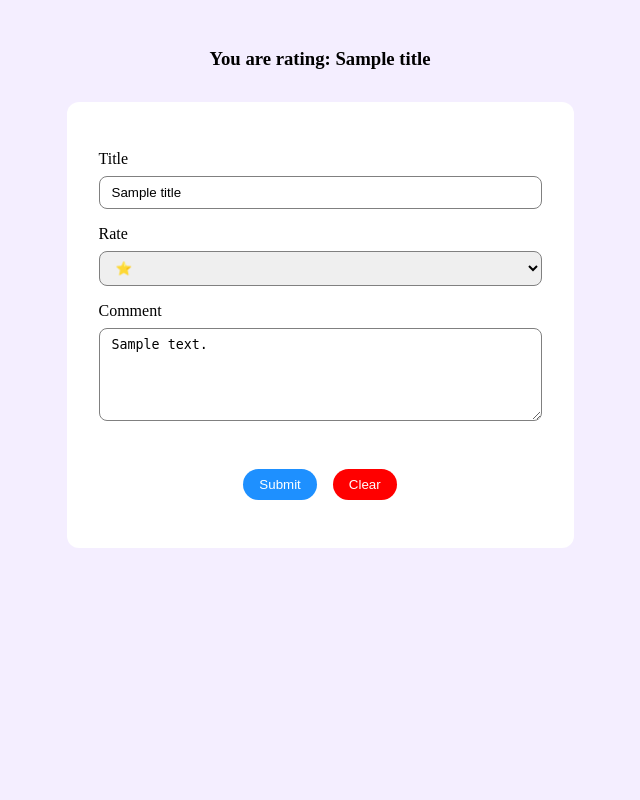
After one commit to Gesifeta/movie, a Python web app: template templates/rating_form.html in a window 1280 px wide. The commit adds this page. Shown: the whole page, without its empty margins (320-960 px from the left). Run offline with Jinja, Linux system fonts and the light colour scheme; the template is opened without the code that fills it: most values are stand-ins (such as "Sample title", 1, 10 or a date in 2020).

Commit message:
added endpoint for movie update endpoint

```diff
--- a/api.py
+++ /dev/null
@@ -1 +0,0 @@
-'
--- a/static/css/styles.css
+++ b/static/css/styles.css
@@ -7,9 +7,6 @@ main{
     min-height: 100vh;
     background-color: #F4EEFF;
     padding:  1rem;
-    display: flex;
-    flex-direction: column;
-
 }
 p{
     line-height: 1.5;
@@ -24,17 +21,18 @@ p{
      text-decoration: none;
      color: #ffffff;
  }
- select{
-     padding: .5rem 1rem;
-     border-radius: 12px;
+ select,input,textarea{
+     padding: .5rem .75rem;
+     border-radius: 8px;
+     border: .5px solid gray;
  }
- input:focus,select:focus{
+ input:focus,select:focus,textarea:focus{
      border: solid 1px lightseagreen;
  }
  .form-control{
      display: flex;
      flex-direction: column;
-     gap: .25rem;
+     gap: .5rem;
  }
  .btn-group{
      margin-top: 2rem;
@@ -95,6 +93,24 @@ h1,h2{
     font-family: "Arial Black",sans-serif;
 
 }
+.container-rating{
+    display: flex;
+    flex-direction: column;
+    align-items: center;
+    justify-content: center;
+    justify-self: center;
+    gap: 2rem;
+    margin-top: 2rem;
+    max-width: 400px;
+}
+.container-rating form{
+    background-color: #ffffff;
+    border-radius: 12px;
+    padding: 3rem 2rem;
+    display: flex;
+    flex-direction: column;
+    gap: 1rem;
+}
 .rating{
 
     color: goldenrod;
@@ -118,12 +134,13 @@ h1,h2{
     gap: 1rem;
     justify-content: center;
 }
+.form-control{
+    display: flex;
+}
 .movie img{
     width: 100%;
      border-radius: 8px;
 }
-
-
 .movie p{
     position: absolute;
     top:10%;
--- a/static/js/script.js
+++ b/static/js/script.js
@@ -9,7 +9,6 @@ movies.forEach((movie)=>{
             })
             e.target.parentNode.style.display = "none"
             e.target.parentNode.nextElementSibling.style.display = "flex"
-
   return ()=> clearTimeout(show)
 
         },1000)
--- a/templates/add_movie_form.html
+++ b/templates/add_movie_form.html
@@ -14,7 +14,7 @@
   {% if show_movie_lists %}
        <div class="movie-lists">
            {% for movie in my_movies %}
-           <a href={{url_for('show_movie_details',title=movie.title)}}>{{movie.title}}, {{ movie.year}}</a>
+           <a href={{url_for('rating_form',title=movie['title'])}}>{{movie.title}}, {{ movie.year}}</a>
         {% endfor %}
        </div>
 {% else %}
--- a/templates/index.html
+++ b/templates/index.html
@@ -26,6 +26,7 @@
      <div class="details">
          <h2>{{ movie.title }} <span style="font-weight: inherit;color: gray">({{movie.year.split("-")[0]}})</span></h2>
      <h3 class="rating">{{ movie['average_rating'] }} ⭐</h3>
+         <h3 class="rating">{{ movie['comment'] }}</h3>
      <p>{{ movie.summary }}</p>
      </div>
      <div class="btn-group">
--- /dev/null
+++ b/templates/rating_form.html
@@ -0,0 +1,40 @@
+<!DOCTYPE html>
+<html lang="en">
+<head>
+    <meta charset="UTF-8">
+    <title>You are rating: {{title}}</title>
+    <link rel="stylesheet" href="/static/css/styles.css">
+</head>
+<body>
+<main>
+<div class="container-rating">
+ <h3>You are rating: {{title}}</h3>
+<form action="{{url_for('add_new_rating',title=title)}}" method="POST">
+    <div class="form-control">
+        <label for="title">Title</label>
+        <input type="text"  id="title" name="title" value="{{title}}" placeholder="Enter movie title" required>
+    </div>
+    <div class="form-control">
+        <label for="rate">Rate</label>
+        <select id="rate" name="rate">
+            <option value="1">⭐</option>
+            <option value="2">⭐⭐</option>
+            <option value="3">⭐⭐⭐</option>
+            <option value="4">⭐⭐⭐⭐</option>
+            <option value="5">⭐⭐⭐⭐⭐</option>
+        </select>
+    </div>
+    <div class="form-control">
+        <label for="comment">Comment</label>
+        <textarea id="comment" name="comment" rows="5" cols="50">{{comment}}</textarea>
+    </div>
+    <div class="btn-group">
+        <button class="btn-primary" type="submit" value="Submit">Submit</button>
+        <button class="btn-danger" type="reset" value="Reset">Clear</button>
+    </div>
+
+</form>
+    </div>
+    </main>
+</body>
+</html>
```
Also changed, not shown: main.py (+74 -3 lines), movies.db.
